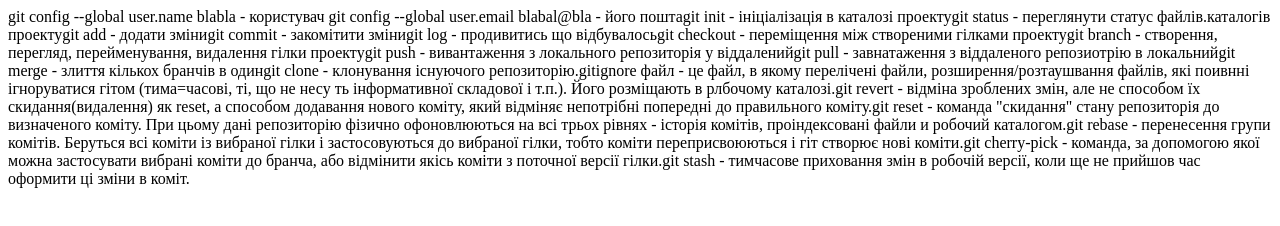
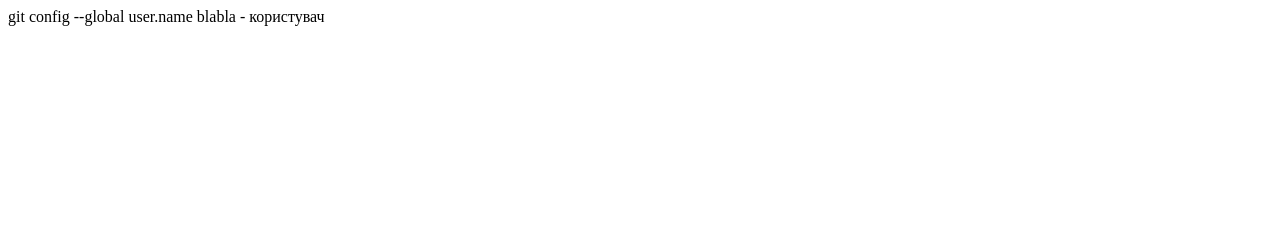
Before and after one commit to Tatka751/Crib, a plain HTML site: page index.html in a window 1280 px wide. Drawn offline with Linux system fonts and the light colour scheme.

Commit message:
Update index.html

```diff
--- a/index.html
+++ b/index.html
@@ -1,19 +1 @@
 <p1>git config --global user.name blabla - користувач<p1>
-git config --global user.email blabal@bla - його пошта<wbr>
-git init - ініціалізація в каталозі проекту<wbr>
-git status - переглянути статус файлів.каталогів проекту<wbr>
-git add - додати зміни<wbr>
-git commit - закомітити зміни<wbr>
-git log - продивитись що відбувалось<wbr>
-git checkout - переміщення між створеними гілками проекту<wbr>
-git branch - створення, перегляд, перейменування, видалення гілки проекту<wbr>
-git push - вивантаження з локального репозиторія у віддалений<wbr>
-git pull - завнатаження з віддаленого репозиотрію в локальний<wbr>
-git merge - злиття кількох бранчів в один<wbr>
-git clone - клонування існуючого репозиторію<wbr>
-.gitignore файл - це файл, в якому перелічені файли, розширення/розтаушвання файлів, які поивнні ігноруватися гітом (тима=часові, ті, що не несу ть інформативної складової і т.п.). Його розміщають в рлбочому каталозі.<wbr>
-git revert - відміна зроблених змін, але не способом їх скидання(видалення) як reset, а способом додавання нового коміту, який відміняє непотрібні попередні до правильного коміту.<wbr>
-git reset - команда "скидання" стану репозиторія до визначеного коміту. При цьому дані репозиторію фізично офоновлюються на всі трьох рівнях - історія комітів, проіндексовані файли и робочий каталогом.<wbr>
-git rebase - перенесення групи комітів. Беруться всі коміти із вибраної гілки і застосовуються до вибраної гілки, тобто коміти переприсвоюються і гіт створює нові коміти.<wbr>
-git cherry-pick - команда, за допомогою якої можна застосувати вибрані коміти до бранча, або відмінити якісь коміти з поточної версії гілки.<wbr>
-git stash - тимчасове приховання змін в робочій версії, коли ще не прийшов час оформити ці зміни в коміт.
```
